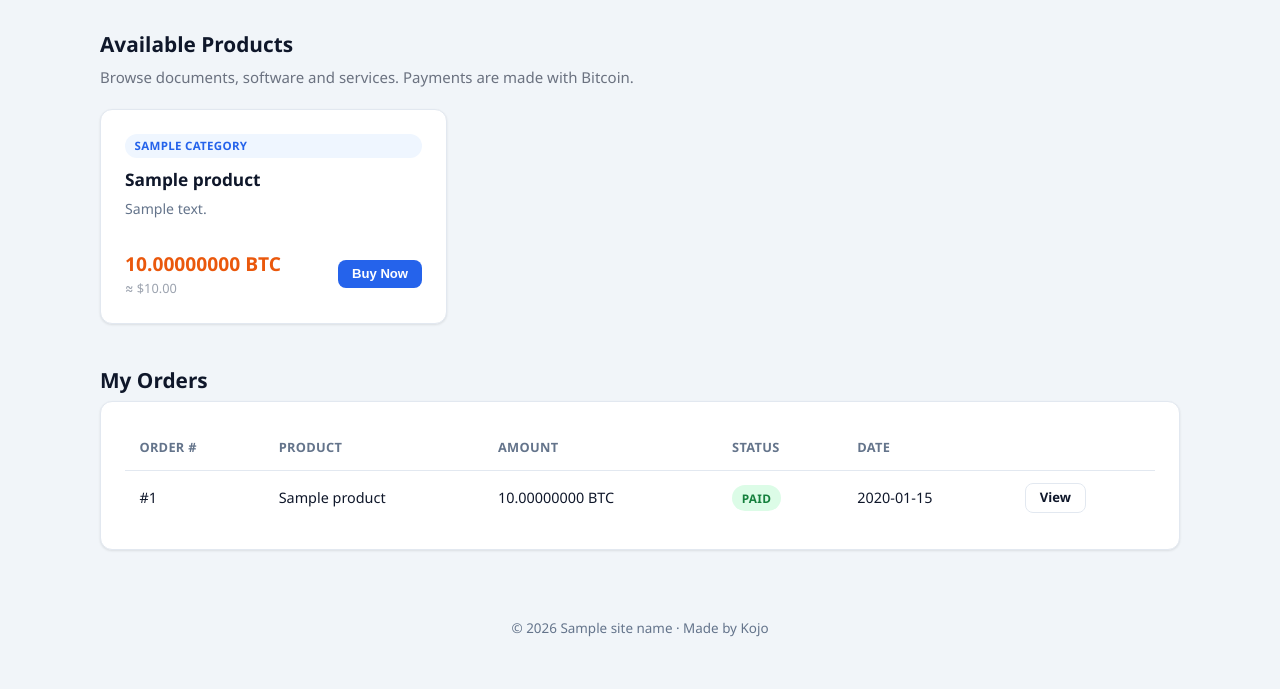
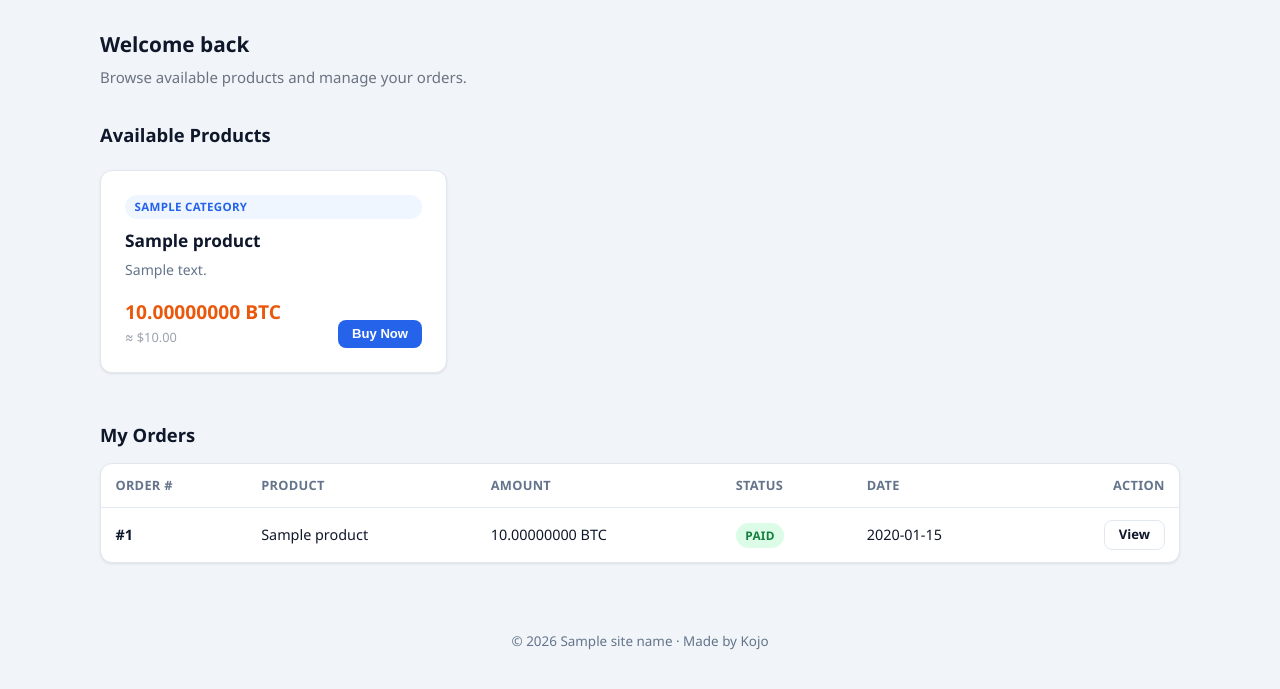
Before and after one commit to ajewoletemi/kojo-content-store, a FastAPI app: template app/templates/dashboard.html in a window 1280 px wide. Shown: the top 689 px of the page. Run offline with FastAPI, Linux system fonts and the light colour scheme; the template is opened without the code that fills it: most values are stand-ins (such as "Sample title", 1, 10 or a date in 2020).

Commit message:
Update dashboard.html

```diff
--- a/app/templates/dashboard.html
+++ b/app/templates/dashboard.html
@@ -1,9 +1,19 @@
 {% extends "base.html" %}
 {% block title %}Dashboard · {{ site_name }}{% endblock %}
+
 {% block content %}
 <div class="container">
-  <h2 class="section-title">Available Products</h2>
-  <p style="color:#6b7280; margin-bottom:1rem;">Browse documents, software and services. Payments are made with Bitcoin.</p>
+
+  <!-- Welcome -->
+  <div style="margin-bottom: 2rem;">
+    <h2 class="section-title">Welcome back{% if user.full_name %}, {{ user.full_name.split()[0] }}{% endif %}</h2>
+    <p style="color:#6b7280; margin-top:0.3rem;">
+      Browse available products and manage your orders.
+    </p>
+  </div>
+
+  <!-- Products Section -->
+  <h3 class="section-title" style="font-size:1.15rem; margin-bottom:0.8rem;">Available Products</h3>
 
   {% if products %}
   <div class="grid">
@@ -11,12 +21,15 @@
     <div class="card product-card">
       <span class="category">{{ p.category|capitalize }}</span>
       <h3>{{ p.title }}</h3>
-      <p class="desc">{{ p.description or "No description" }}</p>
-      <div style="display:flex; justify-content:space-between; align-items:center; margin-top:0.8rem;">
+      <p class="desc">{{ p.description or "No description provided." }}</p>
+
+      <div style="display:flex; justify-content:space-between; align-items:flex-end; margin-top:auto; gap:0.8rem;">
         <div>
           <div class="price">{{ "%.8f"|format(p.price_btc) }} BTC</div>
-          {% if p.price_usd_approx > 0 %}
-          <div style="font-size:0.8rem; color:#9ca3af;">≈ ${{ "%.2f"|format(p.price_usd_approx) }}</div>
+          {% if p.price_usd_approx and p.price_usd_approx > 0 %}
+          <div style="font-size:0.8rem; color:#9ca3af; margin-top:2px;">
+            ≈ ${{ "%.2f"|format(p.price_usd_approx) }}
+          </div>
           {% endif %}
         </div>
         <form method="post" action="/buy/{{ p.id }}">
@@ -27,14 +40,18 @@
     {% endfor %}
   </div>
   {% else %}
-  <div class="card" style="text-align:center; color:#6b7280;">
-    No products available yet.
+  <div class="card" style="text-align:center; padding:2.5rem 1.5rem; color:#6b7280;">
+    <div style="font-size:2.5rem; margin-bottom:0.8rem;">📦</div>
+    <p style="font-size:1.05rem; margin-bottom:0.4rem;">No products available yet</p>
+    <p style="font-size:0.9rem;">Check back later or contact the admin.</p>
   </div>
   {% endif %}
 
-  <h2 class="section-title" style="margin-top:2.5rem;">My Orders</h2>
+  <!-- My Orders -->
+  <h3 class="section-title" style="font-size:1.15rem; margin-top:3rem; margin-bottom:0.8rem;">My Orders</h3>
+
   {% if orders %}
-  <div class="card" style="overflow-x:auto;">
+  <div class="card" style="overflow-x:auto; padding:0;">
     <table>
       <thead>
         <tr>
@@ -43,13 +60,13 @@
           <th>Amount</th>
           <th>Status</th>
           <th>Date</th>
-          <th></th>
+          <th style="text-align:right;">Action</th>
         </tr>
       </thead>
       <tbody>
         {% for o in orders %}
         <tr>
-          <td>#{{ o.id }}</td>
+          <td><strong>#{{ o.id }}</strong></td>
           <td>{{ o.product.title }}</td>
           <td>{{ "%.8f"|format(o.amount_btc) }} BTC</td>
           <td>
@@ -58,10 +75,10 @@
             </span>
           </td>
           <td>{{ o.created_at.strftime("%Y-%m-%d") }}</td>
-          <td>
+          <td style="text-align:right; white-space:nowrap;">
             <a href="/order/{{ o.id }}" class="btn btn-outline btn-sm">View</a>
             {% if o.status == 'paid' and o.product.file_path %}
-            <a href="/download/{{ o.id }}" class="btn btn-blue btn-sm">Download</a>
+            <a href="/download/{{ o.id }}" class="btn btn-blue btn-sm" style="margin-left:0.4rem;">Download</a>
             {% endif %}
           </td>
         </tr>
@@ -70,7 +87,10 @@
     </table>
   </div>
   {% else %}
-  <div class="card" style="text-align:center; color:#6b7280;">You have no orders yet.</div>
+  <div class="card" style="text-align:center; padding:2rem 1.5rem; color:#6b7280;">
+    <p>You haven’t placed any orders yet.</p>
+  </div>
   {% endif %}
+
 </div>
 {% endblock %}
```
